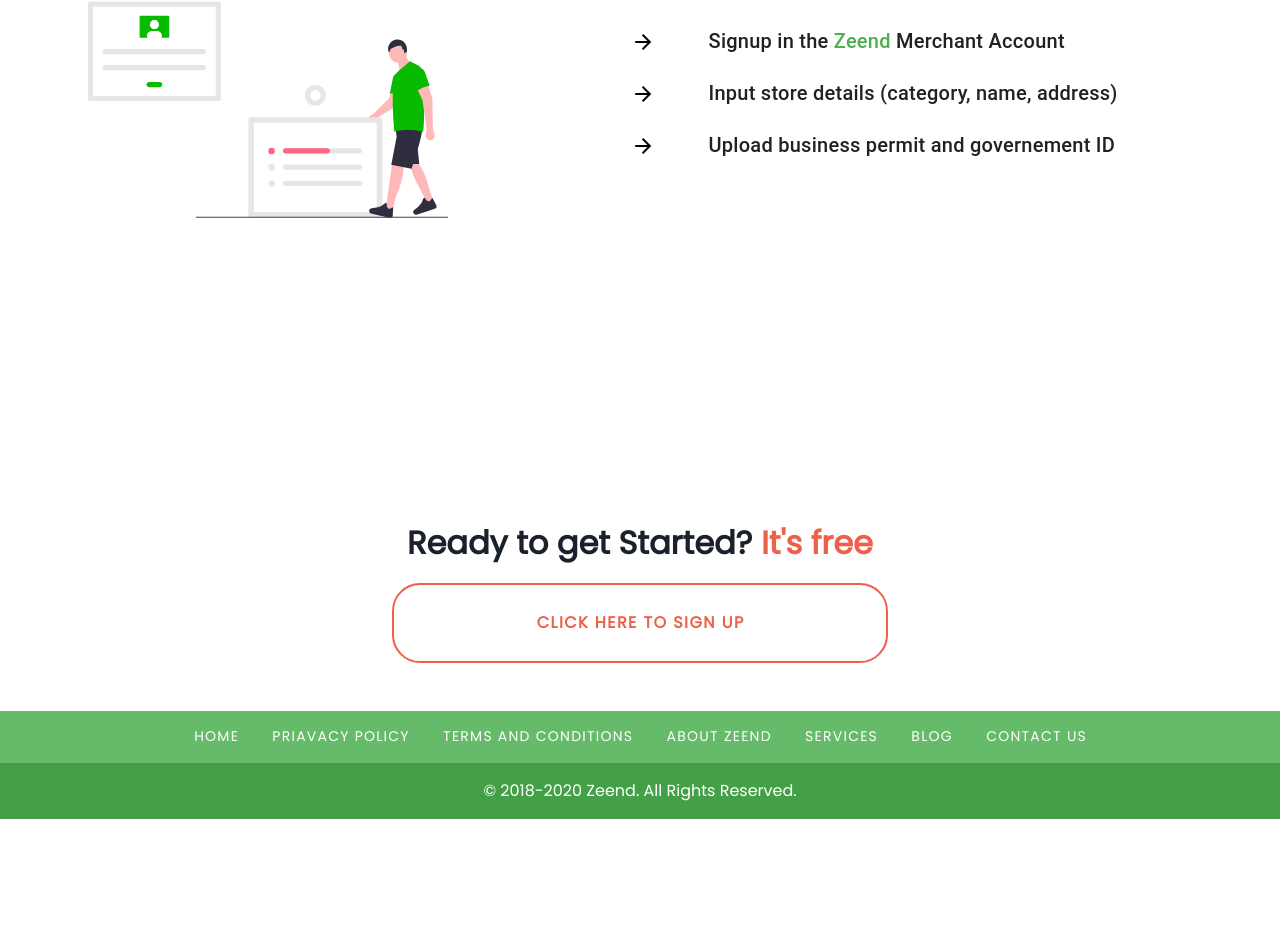
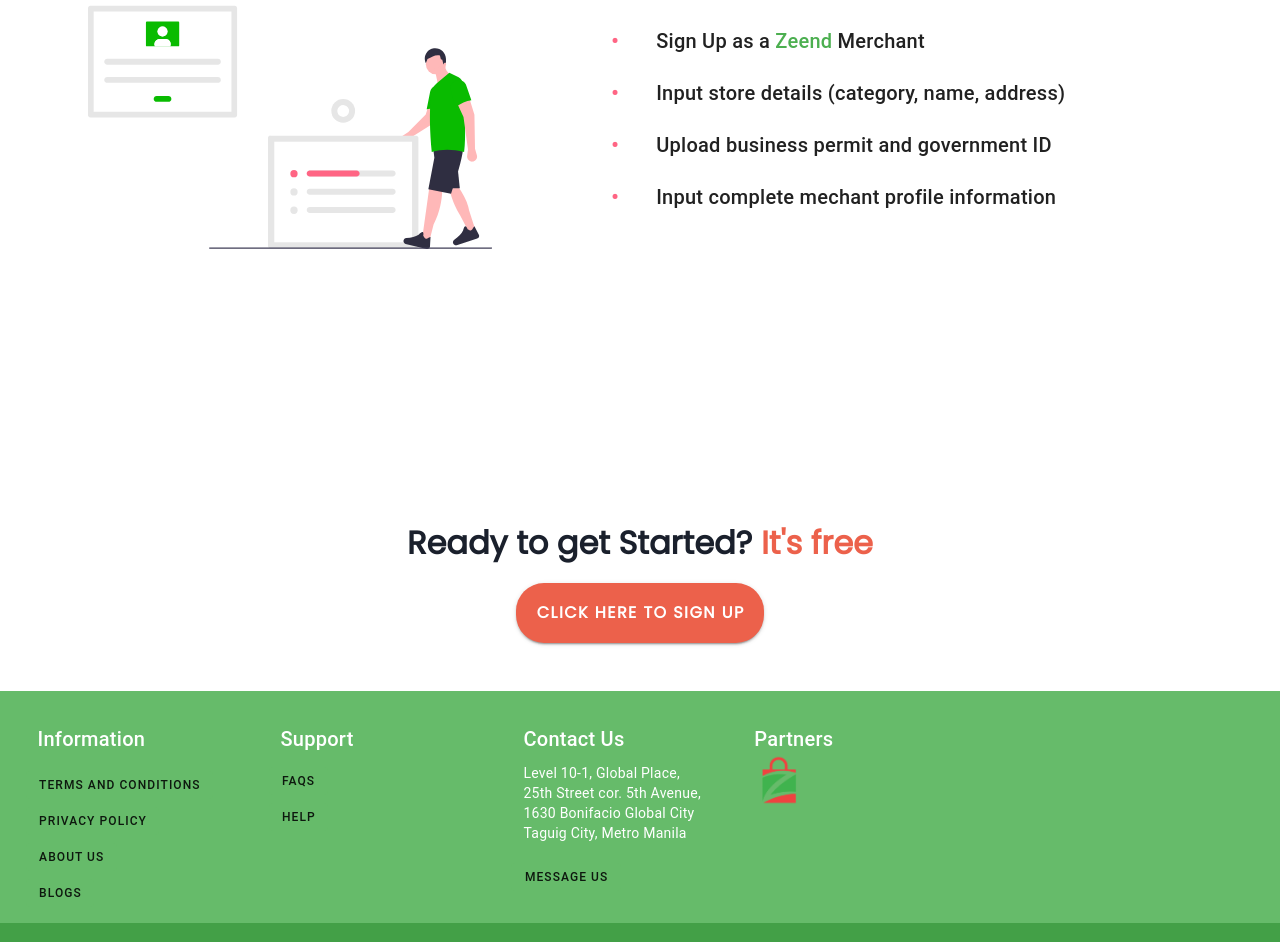
Before and after one commit to MiguelDeVeyra/gh-zeend, a Vue app: page / in a window 1280 px wide. Shown: the part 2081-3023 px from the top of the page. Before the commit the page ends 2900 px from the top, so only its background shows below. Built offline with nearby package versions, Linux system fonts and the light colour scheme.

Commit message:
Footer Component Added

```diff
--- a/src/App.vue
+++ b/src/App.vue
@@ -1,20 +1,22 @@
 <template>
   <v-app app>
     <navbar/>
-    <v-content class="bg">
-      <router-view></router-view>
-    </v-content>
+      <v-content class="bg">
+        <router-view></router-view>
+      </v-content>
+    <zfooter/>
   </v-app>
 </template>
-
 <script>
 import navbar from './components/navbar.vue';
+import zfooter from './components/footer.vue';
 
 export default {
   name: 'App',
 
   components: {
-    navbar
+    navbar,
+    zfooter
   },
 
   data: () => ({
--- /dev/null
+++ b/src/components/footer.vue
@@ -0,0 +1,120 @@
+<template lang="html">
+  <section class="mt-12">
+    <v-footer
+        padless
+        color="green lighten-1 white--text"
+      >
+        <v-row class="mt-5" wrap>
+          <v-col cols="12" md="2"
+              class="infor__section"
+            >
+            <h5 class="title mb-3 ml-3">Information</h5>
+            <div v-for="link in infolinks" :key="link.name">
+              <v-btn
+                small
+                depressed
+                color="green lighten-1"
+                class="info__btn my-1"
+                >
+                {{link.name}}
+              </v-btn><br>
+            </div>
+          </v-col>
+          <v-col cols="12" md="2"
+              class="infor__section"
+              offset-xs1
+            >
+            <h5 class="title mb-2 ml-3">Support</h5>
+            <div v-for="link in supplinks" :key="link.name">
+              <v-btn
+                small
+                depressed
+                color="green lighten-1"
+                class="info__btn my-1"
+                >
+                {{link.name}}
+              </v-btn><br>
+            </div>
+
+          </v-col>
+          <v-col cols="12" md="2"
+              class="infor__section"
+            >
+            <h5 class="title mb-2 ml-3">Contact Us</h5>
+            <div class="">
+              <p class="ml-3 body-2">
+                Level 10-1, Global Place,
+                25th Street cor. 5th Avenue, 1630
+                Bonifacio Global City
+                Taguig City, Metro Manila
+              </p>
+              <v-btn
+                small
+                depressed
+                color="green lighten-1"
+                class="info__btn my-1"
+                >
+                Message Us
+              </v-btn><br>
+            </div>
+
+          </v-col>
+          <v-col cols="12" md="4"
+              class="infor__section"
+            >
+            <h5 class="title">Partners</h5>
+            <div class="">
+              <img src="/logo.png" alt="" height="50px">
+            </div>
+          </v-col>
+          <v-col
+            class="green darken-1 py-4 text-center white--text"
+            cols="12"
+          >
+          © 2018-2020 Zeend. All Rights Reserved.
+          </v-col>
+        </v-row>
+    </v-footer>
+  </section>
+</template>
+
+<script>
+
+export default {
+
+  data(){
+    return {
+      drawer:false,
+
+        infolinks: [
+          {name: 'Terms and Conditions', route: '/tnc'},
+          {name: 'Privacy Policy', route: '/pripo'},
+          {name: 'About us', route: '/about'},
+          {name: 'Blogs', route: '/blog'},
+        ],
+        supplinks:[
+          {name: 'FAQs', route: '/faqs'},
+          {name: 'Help', route: '/Help'},
+        ],
+    }
+  },
+
+  components:{
+
+  }
+
+}
+</script>
+
+<style scoped>
+
+.infor__section{
+  margin-left: 2vw;
+}
+
+.info__btn{
+  color: #FFF;
+}
+
+
+</style>
--- a/src/components/navbar.vue
+++ b/src/components/navbar.vue
@@ -101,7 +101,6 @@
         {icon: 'folder', text: 'My Projects', route: '/projects'},
         {icon: 'person', text: 'Team', route: '/team'}
       ],
-      snackbar: false
     }
   },
 
--- a/src/views/welcome.vue
+++ b/src/views/welcome.vue
@@ -73,7 +73,7 @@
                 >
                 </v-img>
 
-                <h3 class="pb-1 pt-7 text-center title-1">Wide Market Visibility</h3>
+                <h3 class="pb-1 pt-7 text-center title-1">Wider Market Visibility</h3>
 
                 <v-card-text class="text--primary text-center ">
                   <p class="body-1">Having an online store means <br> wider market reach, which  <br> means more customers!</p>
@@ -162,7 +162,7 @@
                       >
                       </v-img>
                       <v-card-text class="subtitle-1">
-                        Having a website for your business means new source of revenue or sales.
+                        Having a website for your business means new source of sales.
                         Customers are gradually adapting the online shopping trend because of its convenience.
                       </v-card-text>
 
@@ -197,7 +197,7 @@
 
                 <h3 class="pb-1 pt-7 text-center title-1">Open 24/7</h3>
 
-                <v-card-text class="text-center body-1">
+                <v-card-text class="text-center text--primary">
                   <p class="body-1">Your customers can shop <br> any time of the day!</p>
                 </v-card-text>
                 <v-card-actions>
@@ -283,7 +283,7 @@
                         </v-img>
                         <v-card-text class="subtitle-1">
                           Small and medium business establishments normally  accept cash payments only.
-                          With a website there are many payment options such as payment gateways for debit and credit cards,
+                          With a website there are many payment options such as debit and credit cards,
                           over-the-counter (OTC), online banking, remittance centers and e-wallets.
                         </v-card-text>
 
@@ -345,7 +345,7 @@
                         <v-card-text class="subtitle-1">
                           Selling online is now simple and easy with new technologies.
                           Managing online store does not require additional staff or personnel.
-                          Customers can shop in your  online store themselves without assitance of sales clerk or cashier.
+                          Customers can shop in your  online store themselves without assistance of sales clerk or cashier.
                           The sales or transactions are also automatically recorded.
                         </v-card-text>
 
@@ -432,7 +432,7 @@
     <!--  How to signup on Zeend Process [md and up screens]-->
     <section class="mx-12  how__section">
       <div class="steps__header my-12">
-        <h2 class="how__section__head">How to Sign-up as a merchant at <span class="green--text">Zeend.com</span></h2>
+        <h2 class="how__section__head">How to Sign Up as a merchant at <span class="green--text">Zeend.com</span></h2>
       </div>
       <v-carousel
         show-arrows-on-hover
@@ -451,16 +451,17 @@
               <h1>1. Create a seller account</h1>
               <ul>
                 <li class="pt-5 title">
-                  <v-icon class="black--text ml-5 mr-12">arrow_forward</v-icon>
-                  Signup in the <span class="green--text">Zeend</span> Merchant Account
+                  <span class="ml-8">Sign Up as a <span class="green--text">Zeend</span> Merchant</span>
+
                 </li>
                 <li class="pt-5 title">
-                  <v-icon class="black--text ml-5 mr-12">arrow_forward</v-icon>
-                  Input store details (category, name, address)
+                  <span class="ml-8">Input store details (category, name, address)</span>
                 </li>
                 <li class="pt-5 title">
-                  <v-icon class="black--text ml-5 mr-12">arrow_forward</v-icon>
-                  Upload business permit and governement ID
+                  <span class="ml-8">Upload business permit and government ID</span>
+                </li>
+                <li class="pt-5 title">
+                  <span class="ml-8">Input complete mechant profile information</span>
                 </li>
               </ul>
             </v-col>
@@ -471,26 +472,23 @@
             wrap
             >
             <v-col cols="5">
-              <img src="/addboy.svg" alt="" height="90%" class="pl-12 ml-12">
+              <img src="/addboy.svg" alt="" height="100%" class="pl-12 ml-12">
             </v-col>
             <v-col cols="7" class="step__two__col__text">
               <h1>2. Set Up your prodcuts</h1>
               <ul>
                 <li class="pt-5 title">
-                  <v-icon class="black--text ml-5">arrow_forward</v-icon>
-                  Set Up your prodcuts on your <span class="green--text">Zeend</span> Merchant Website or Mobile App
-                </li>
-                <li class="pt-5 title">
-                  <v-icon class="black--text ml-5 mr-2">arrow_forward</v-icon>Set Up prodcuts on your online store choose from:
-                </li>
-                <li class="pt-5 title">
-                  <span class="ml-12 pl-12 green--text"><v-icon class="black--text mr-5">radio_button_unchecked</v-icon>Zeend</span> catalogue <br>
-                </li>
-                <li class="pt-5 title">
-                  <span class="ml-12 pl-12"><v-icon class="black--text mr-5">radio_button_unchecked</v-icon>Own product</span><br>
+                  <span class="ml-8">Set Up prodcuts on your online store. Choose from:</span>
+                    <ul>
+                      <li class="pt-5 ml-10 title">
+                        <span class="ml-8 green--text ">Zeend</span> Catalogue <br>
+                      </li>
+                      <li class="pt-5 ml-10 title">
+                        <span class="ml-8">My Product</span> (upload your own product)
+                      </li>
+                    </ul>
                 </li>
               </ul>
-
             </v-col>
           </v-row>
         </v-carousel-item>
@@ -505,12 +503,19 @@
               <h1>3. Manage Store</h1>
               <ul>
                 <li class="pt-5 title">
-                  <v-icon class="black--text ml-5 mr-8">arrow_forward</v-icon>
-                  View your stores performance at your
-                  <span class="green--text">Zeend</span> Merchant Website or Mobile App
+                  <span class="ml-8"> Input complete store information</span>
                 </li>
                 <li class="pt-5 title">
-                  <v-icon class="black--text ml-5 mr-8">arrow_forward</v-icon> Manage your orders and monitor your sales
+                  <span class="ml-8"> Review Prodcut Catalogue</span>
+                </li>
+                <li class="pt-5 title">
+                  <span class="ml-8"> Add Personnel</span>
+                </li>
+                <li class="pt-5 title">
+                  <span class="ml-8"> Update Prices</span>
+                </li>
+                <li class="pt-5 title">
+                  <span class="ml-8"> View Orders</span>
                 </li>
               </ul>
 
@@ -550,22 +555,19 @@
 
             <h3 class="pb-1 pt-7 text-center title-1">1. Create a Merchant account</h3>
 
-            <v-card-text class="body-2 text-center ">
+            <v-card-text class="body-2">
               <ul>
-                <li class="pt-5 pr-5">
-                  <div class="body-2">
-                    <v-icon class="black--text mr-5">arrow_forward</v-icon> Signup for free in the <span class="green--text">Zeend</span> <br>Merchant Website
-                  </div>
+                <li class="pt-5">
+                  <span class="ml-1">Sign Up as a <span class="green--text">Zeend</span> Merchant </span>
                 </li>
-                <li class="pt-5 pr-4">
-                  <div class="body-2">
-                    <v-icon class="black--text mr-5">arrow_forward</v-icon> Input store details (category,  <span class="ml-1"> name, address)</span>
-                  </div>
+                <li class="pt-5">
+                  <span class="ml-1">Input store details (category, name, address)</span>
                 </li>
-                <li class="pt-5 pr-5">
-                  <div class="body-2">
-                    <v-icon class="black--text mr-5">arrow_forward</v-icon> Upload Business Permit and Governement ID
-                  </div>
+                <li class="pt-5">
+                  <span class="ml-1">Upload business permit and government ID </span>
+                </li>
+                <li class="pt-5">
+                  <span class="ml-1">Input complete mechant profile information</span>
                 </li>
               </ul>
             </v-card-text>
@@ -586,23 +588,17 @@
 
             <h3 class="pb-1 pt-7 text-center title-1">2. Set Up your Products</h3>
 
-            <v-card-text class="body-2 text-center ">
+            <v-card-text class="body-2">
               <ul>
                 <li class="pt-5 pr-5">
-                  <v-icon class="black--text mr-5">arrow_forward</v-icon> Set Up Products on your <span class="green-text">Zeend</span> <span class="ml-5">Merchant Center or Zeend Mobile App</span>
-                </li>
-                <li class="pt-5 ml-1">
-                  <v-icon class="black--text mr-2">arrow_forward</v-icon> Set Up Products on your online store choose from:
-                </li>
-                <li class="pt-5 title">
-                  <div class=" body-2">
-                    <v-icon class="black--text pr-3">arrow_right</v-icon><span class="green--text">Zeend</span> catalogue<br>
-                  </div>
-                </li>
-                <li class="pt-5 title">
-                  <div class="body-2 mr-4">
-                    <v-icon class="black--text pr-4">arrow_right</v-icon>Own Products<br>
-                  </div>
+                  Set Up prodcuts on your online store. Choose from:
+                  <ul class="pt-2 pr-8">
+                    <li class="mr-12 "><span class="green--text pl-5">Zeend</span> Catalogue</li>
+                  </ul>
+                  <ul class="pt-2">
+                    <li class="mr-1"> <span class="pl-5">My Product (upload your own product)</span></li>
+                  </ul>
+
                 </li>
               </ul>
             </v-card-text>
@@ -625,12 +621,20 @@
 
             <v-card-text class="body-2">
               <ul>
-                <li class="pt-5 pr-4 text-center">
-                  <v-icon class="black--text mr-2">arrow_forward</v-icon> View your stores performance at
-                  <span class="green--text"> Zeend</span> MerchantCenter Website or Mobile App
+                <li class="pt-5 pr-4">
+                  <span class="ml-4">Input complete store information</span>
                 </li>
-                <li class="pt-5 pr-4 text-center">
-                  <v-icon class="black--text mr-2">arrow_forward</v-icon> Manage your orders and monitor your sales
+                <li class="pt-5 pr-12">
+                  <span class="ml-5">Review Prodcut Catalogue</span>
+                </li>
+                <li class="pt-5 pr-4">
+                  <span class="ml-5">Add Personnel</span>
+                </li>
+                <li class="pt-5 pr-4">
+                  <span class="ml-5">Update Prices</span>
+                </li>
+                <li class="pt-5 pr-4">
+                  <span class="ml-5">View Orders</span>
                 </li>
               </ul>
             </v-card-text>
@@ -668,12 +672,11 @@
         <h3 class="text-center cta">Ready to get Started? <span>It's free</span> </h3>
         <div class="text-center">
           <v-btn
-            depressed
+
             rounded
             x-large
-            outlined
             color="#EC614B"
-            height="80"
+            height="60"
           >
             CLICK HERE TO SIGN UP
           </v-btn>
@@ -686,7 +689,6 @@
           <v-btn
             depressed
             large
-            outlined
             rounded
             color="#EC614B"
             height="55"
@@ -697,35 +699,6 @@
       </div>
     </section>
 
-
-    <!-- Footer -->
-    <section class="mt-12">
-      <v-footer
-          color="green lighten-1"
-          padless
-        >
-          <v-row
-            justify="center"
-            no-gutters
-          >
-            <v-btn
-              v-for="link in links"
-              :key="link"
-              color="white"
-              text
-              class="my-2"
-            >
-              {{ link }}
-            </v-btn>
-            <v-col
-              class="green darken-1 py-4 text-center white--text"
-              cols="12"
-            >
-            © 2018-2020 Zeend. All Rights Reserved.
-            </v-col>
-          </v-row>
-      </v-footer>
-    </section>
   </div>
 </template>
 
@@ -740,15 +713,6 @@
 
   data(){
     return {
-      links: [
-        'Home',
-        'Priavacy Policy',
-        'Terms and Conditions',
-        'About Zeend',
-        'Services',
-        'Blog',
-        'Contact Us',
-      ],
       dialog: false,
       dialog1: false,
       dialog2: false,
@@ -913,6 +877,18 @@
   list-style: none;
 }
 
+.how__section ul ul li::before{
+  content: "- ";
+  color: black;
+}
+
+.how__section li::before{
+  content: "• ";
+  color: #FF6584;
+  font-weight: 900;
+}
+
+
 .how__section__head{
   text-align: center !important;
   font-size: 4vh;
@@ -921,10 +897,21 @@
 
 @media (max-width: 1366px) {
   .step__two img{
-    height: 60%;
+    height: 90%;
   }
   .step__two__col__text{
     padding-left: 5vh;
+  }
+
+  .step__four img{
+    height: 90%;
+  }
+
+  .step__one img{
+    height: 90%;
+  }
+  .step__two img{
+    height: 80%;
   }
 }
 
@@ -933,13 +920,13 @@
     font-size: 2vh;
   }
   .step__one img{
-    height: 50%;
+    height: 75%;
   }
   .step__two h1{
     font-size: 2vh;
   }
   .step__two img{
-    height: 48%;
+    height: 85%;
   }
   .step__two__col__text{
     padding-left: 5vh;
@@ -954,7 +941,7 @@
     font-size: 2vh;
   }
   .step__four img{
-    height: 50%;
+    height: 80%;
   }
 }
 
@@ -984,6 +971,17 @@
   list-style: none;
 }
 
+.how__mobile li::before{
+  content: "• ";
+  color: #FF6584;
+  font-weight: 900;
+}
+
+.how__mobile ul ul li::before{
+  content: "- ";
+  color: black;
+}
+
 .call__to__action{
   margin-left: 20px;
   margin-right: 20px;
@@ -993,31 +991,21 @@
 }
 
 .call__to__action .v-btn{
-  color:#EC614B!important;
-  border: 3px solid #EC614B;
-  width: 30%;
+  color:#FFF !important;
+  width: 20%;
   font-weight: 900;
   font-size: 2vh;
 }
 
-@media (max-width: 1366px) {
-  .call__to__action .v-btn{
-    color:#EC614B!important;
-    border: 2px solid #EC614B;
-    width: 40%;
-    font-weight: 900;
-    font-size: 100%;
-  }
-}
 
 .call__to__action__mobile{
   margin-left: 20px;
   margin-right: 20px;
 }
 .call__to__action__mobile .v-btn{
-  border: 2px solid #EC614B;
   font-size: 2vh;
   font-weight: 900;
+  color: #FFF;
 }
 
 
```
